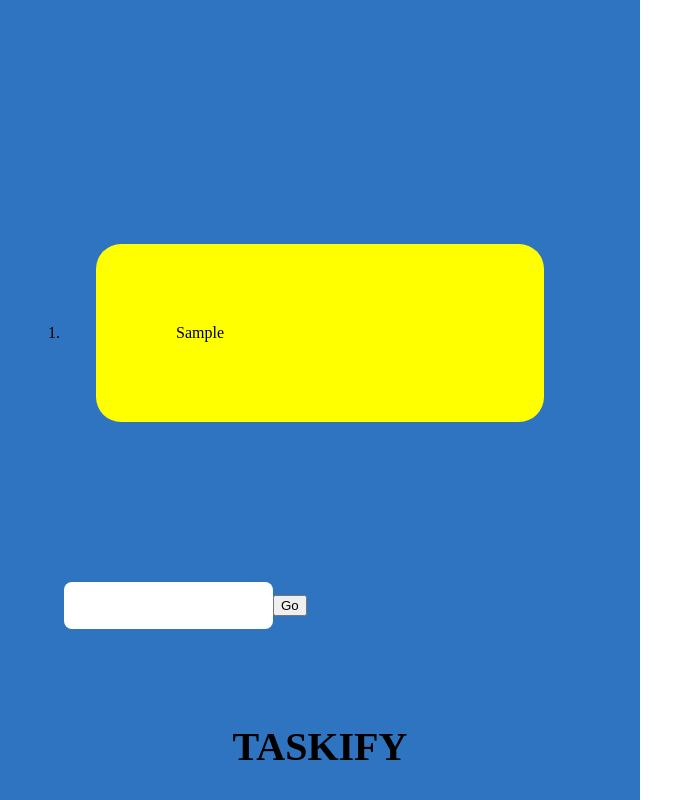
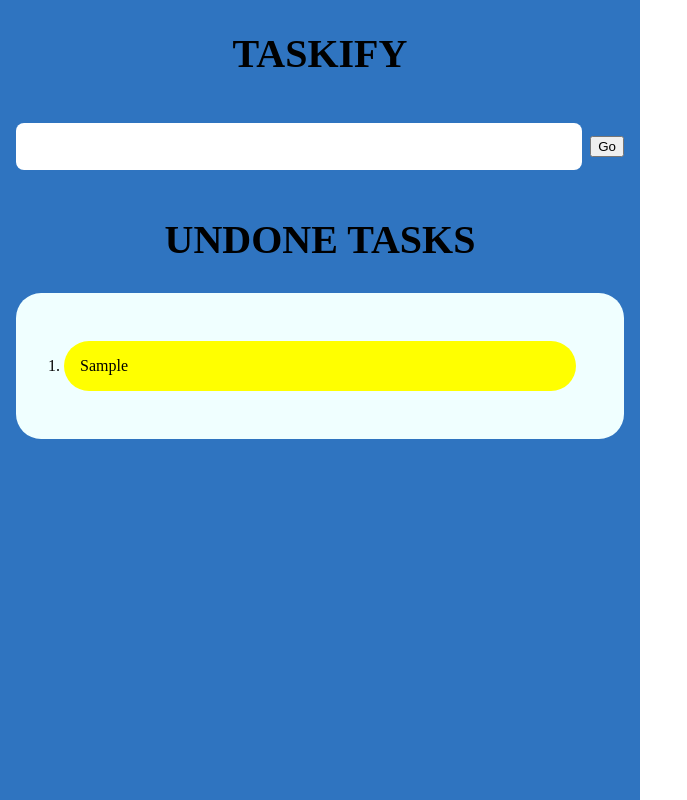
Before and after one commit to FelixBC/Taskify, a React (Vite) app: page / in a window 1280 px wide. Both pictures are taken after typing "Sample" into the empty fields and a click on the button "Go". Shown: the whole page, without its empty margins (0-687 px from the left). Built offline with nearby package versions, Linux system fonts and the light colour scheme; the HTML template or start-up script is replaced by a standard one.

Commit message:
Feature: Fixed BEM CSS variables for better understanding, improved css of tasklists and the items.

```diff
--- a/src/components/App.css
+++ b/src/components/App.css
@@ -2,7 +2,7 @@
   width: 50vw;
   height: 100vh;
   display: flex;
-  flex-direction: column-reverse;
+  flex-direction: column;
   background-color: #2f74c0;
   font-family: "Neucha", cursive;
 }
--- a/src/components/TaskHolder.css
+++ b/src/components/TaskHolder.css
@@ -1,12 +1,18 @@
-.card {
-  margin: 3em;
+.task__list {
+  padding: 2em;
   display: block;
+  background-color: azure;
+  margin: 1em;
+  border-radius: 25px;
 }
 
-.card__list {
-  padding: 5em;
-  margin: 2em;
+.task__item {
+  margin: 1em;
+  padding: 1em;
   background-color: yellow;
   border-radius: 25px;
-  text-align: left;
 }
+
+.task__item--undone{
+    align-content: center;
+}
--- a/src/components/TaskHolder.tsx
+++ b/src/components/TaskHolder.tsx
@@ -1,6 +1,7 @@
 import React from "react";
 import type { Todo } from "./model";
 import "./TaskHolder.css";
+import Header from "./Header";
 type TodosProps = {
   todos: Todo[];
   setTodos: React.Dispatch<React.SetStateAction<Todo[]>>;
@@ -9,13 +10,17 @@
 // set todos in case we add delete here etc.
 const TaskHolder: React.FC<TodosProps> = ({ todos, setTodos }) => {
   return (
-      <ol className="card">
-        {todos.map((todo) => (
-          <li key={todo.id}>
-            <p className="card__list">{todo.todo}</p>
-          </li>
-        ))}
-      </ol>
+    <div>
+
+<Header className="heading">Undone Tasks</Header>
+    <ol className="task__list">
+      {todos.map((todo) => (
+        <li key={todo.id} className="task__item">
+          {todo.todo}
+        </li>
+      ))}
+    </ol>
+</div>
   );
 };
 
--- a/src/styles/global.css
+++ b/src/styles/global.css
@@ -14,6 +14,7 @@
   --spacing-md: 1rem;
   --spacing-lg: 1.5rem;
   --radius: 8px;
+
 }
 
 /* 3. Page and body defaults */
```
